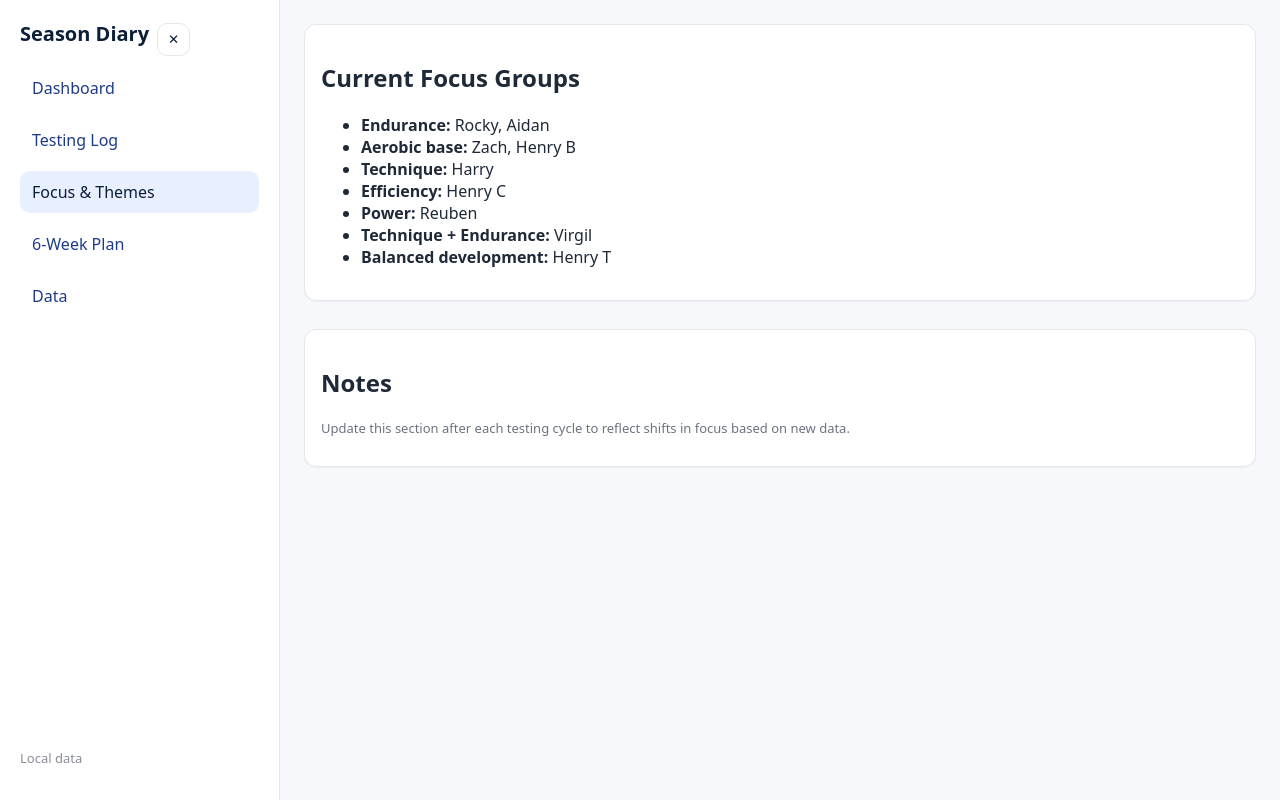
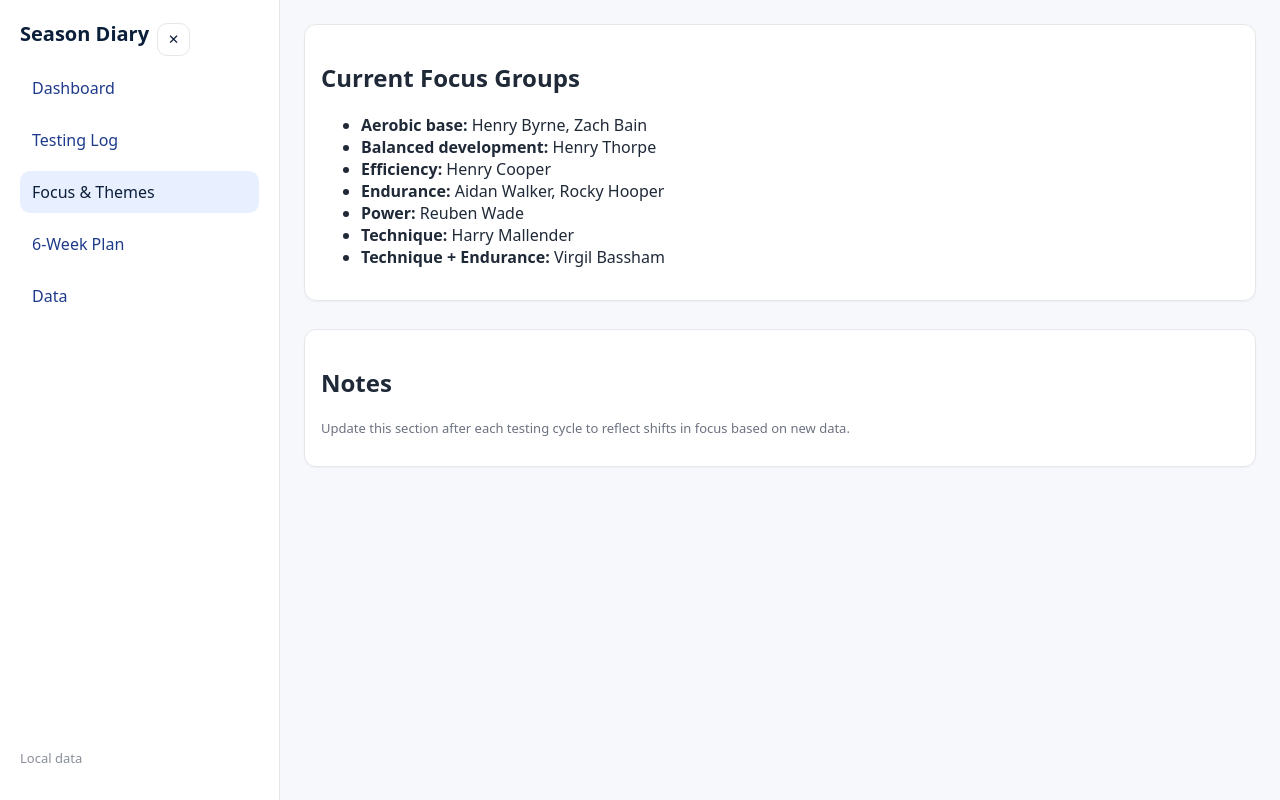
Before and after one commit to mk6488/season-diary-web-starter, a React (Vite) app: page /themes in a window 1280 px wide. Built offline with nearby package versions, Linux system fonts and the light colour scheme; no server answers; the database is empty.

Commit message:
UX & infra: fix sync info; centralize season ID; stable keys; NotFound route; derive Themes from data; pretty-print JSON uploads; SEO meta; add ESLint config and lint script

```diff
--- a/index.html
+++ b/index.html
@@ -4,6 +4,13 @@
     <meta charset="UTF-8" />
     <meta name="viewport" content="width=device-width, initial-scale=1.0" />
     <title>Season Diary</title>
+    <meta name="description" content="Coach-only season diary to track athletes, testing logs, and training themes." />
+    <link rel="icon" href="/favicon.ico" />
+    <meta property="og:title" content="Season Diary" />
+    <meta property="og:description" content="Track athlete profiles, testing, and training themes." />
+    <meta property="og:type" content="website" />
+    <meta property="og:url" content="/" />
+    <meta name="theme-color" content="#0b1e3a" />
   </head>
   <body>
     <div id="root"></div>
--- /dev/null
+++ b/src/data/constants.js
@@ -0,0 +1 @@
+export const CURRENT_SEASON_ID = '2025';
--- a/src/data/useData.js
+++ b/src/data/useData.js
@@ -1,5 +1,6 @@
 import sample from './sample.json';          // used only as a temporary placeholder
 import { fetchRemoteSeason } from './remote';
+import { CURRENT_SEASON_ID } from './constants';
 
 let currentData = sample;                     // in-memory only (no localStorage)
 const SESSION_HASH_KEY = 'seasonDiaryHash';   // session-only guards (not your data)
@@ -22,7 +23,7 @@ export function getTests(){
 
 // On app load: fetch Firestore. If data changed vs last session, do one reload.
 // Either way, set currentData = remote so the UI shows cloud data.
-export async function ensureRemote(seasonId='2025'){
+export async function ensureRemote(seasonId=CURRENT_SEASON_ID){
   try{
     const remote = await fetchRemoteSeason(seasonId);
     if (!remote) return;
--- a/src/main.jsx
+++ b/src/main.jsx
@@ -8,6 +8,7 @@ import Tests from './routes/Tests.jsx'
 import Themes from './routes/Themes.jsx'
 import Plan from './routes/Plan.jsx'
 import Data from './routes/Data.jsx'
+import NotFound from './routes/NotFound.jsx'
 
 const router = createBrowserRouter([
   { path: '/', element: <App />,
@@ -18,6 +19,7 @@ const router = createBrowserRouter([
       { path: 'themes', element: <Themes /> },
       { path: 'plan', element: <Plan /> },
       { path: 'data', element: <Data /> },
+      { path: '*', element: <NotFound /> },
     ]
   }
 ])
--- a/src/routes/App.jsx
+++ b/src/routes/App.jsx
@@ -1,12 +1,15 @@
 import React, { useEffect, useState } from 'react';
 import { NavLink, Outlet, useLocation } from 'react-router-dom';
 import { ensureRemote } from '../data/useData';
+import { CURRENT_SEASON_ID } from '../data/constants';
 import './styles.css';
 
 // in App.jsx
 function readSyncInfo(){
   const atRaw = sessionStorage.getItem('seasonDiaryLastRemoteAt');
-  return atRaw ? `Cloud sync ✓ • ${new Date(Number(atRaw)).toLocaleString()}` : 'Cloud data';
+  return atRaw
+    ? { source: 'cloud', at: Number(atRaw) }
+    : { source: 'local', at: null };
 }
 
 
@@ -16,7 +19,7 @@ export default function App() {
   const location = useLocation();
 
   // Fetch central data once; ensureRemote reloads the page only if data changed
-  useEffect(() => { ensureRemote('2025'); }, []);
+  useEffect(() => { ensureRemote(CURRENT_SEASON_ID); }, []);
 
   // Close drawer when route changes
   useEffect(() => { setOpen(false); }, [location]);
--- a/src/routes/Athlete.jsx
+++ b/src/routes/Athlete.jsx
@@ -21,7 +21,7 @@ export default function Athlete(){
             <thead><tr><th>Date</th><th>Test</th><th>Time</th><th>Split</th><th>Rate</th></tr></thead>
             <tbody>
               {a.tests.map((t,i)=>(
-                <tr key={i}>
+                <tr key={`${a.id}-${t.date}-${t.type}`}>
                   <td className="mono">{t.date}</td>
                   <td>{t.type}</td>
                   <td className="mono">{t.time}</td>
--- a/src/routes/Data.jsx
+++ b/src/routes/Data.jsx
@@ -1,5 +1,6 @@
 import React, { useEffect, useRef, useState } from 'react';
 import { publishSeason, fetchRemoteSeason } from '../data/remote';
+import { CURRENT_SEASON_ID } from '../data/constants';
 import { auth } from '../firebase';
 import { onAuthStateChanged, signInWithEmailAndPassword, signOut } from 'firebase/auth';
 
@@ -18,7 +19,7 @@ export default function Data(){
   useEffect(() => {
     (async () => {
       try{
-        const remote = await fetchRemoteSeason('2025');
+        const remote = await fetchRemoteSeason(CURRENT_SEASON_ID);
         const parsed = remote?.athletes ? remote
                      : remote?.json ? JSON.parse(remote.json)
                      : { athletes: [] };
@@ -35,7 +36,7 @@ export default function Data(){
       const json = JSON.parse(text);
       if (!Array.isArray(json.athletes)) throw new Error('JSON must be { "athletes": [...] }');
       if (!user) throw new Error('Please sign in first.');
-      await publishSeason('2025', json);
+      await publishSeason(CURRENT_SEASON_ID, json);
       setMsg('Published to Firestore ✓ — everyone will see this after reload.');
     }catch(e){
       setMsg('Publish error: ' + e.message);
@@ -51,7 +52,19 @@ export default function Data(){
   }
   function onUpload(e){
     const f = e.target.files?.[0]; if(!f) return;
-    const r = new FileReader(); r.onload = () => setText(String(r.result)); r.readAsText(f);
+    const r = new FileReader();
+    r.onload = () => {
+      try{
+        const raw = String(r.result);
+        const parsed = JSON.parse(raw);
+        setText(JSON.stringify(parsed, null, 2));
+        setMsg('Upload loaded ✓');
+      }catch(err){
+        setText(String(r.result));
+        setMsg('Upload error: invalid JSON');
+      }
+    };
+    r.readAsText(f);
   }
 
   async function onLogin(e){
--- /dev/null
+++ b/src/routes/NotFound.jsx
@@ -0,0 +1,12 @@
+import React from 'react'
+import { Link } from 'react-router-dom'
+
+export default function NotFound(){
+  return (
+    <div className="card">
+      <h2>Page not found</h2>
+      <p className="small">The page you are looking for doesn’t exist.</p>
+      <p className="small"><Link to="/">← Back to Dashboard</Link></p>
+    </div>
+  )
+}
--- a/src/routes/Tests.jsx
+++ b/src/routes/Tests.jsx
@@ -11,7 +11,7 @@ export default function Tests(){
         <thead><tr><th>Date</th><th>Athlete</th><th>Test</th><th>Time</th><th>Split</th><th>Rate</th></tr></thead>
         <tbody>
           {rows.map((r,i)=>(
-            <tr key={i}>
+            <tr key={`${r.id}-${r.date}-${r.type}`}>
               <td className="mono">{r.date}</td>
               <td><Link to={`/athlete/${r.id}`}>{r.athlete}</Link></td>
               <td>{r.type}</td>
--- a/src/routes/Themes.jsx
+++ b/src/routes/Themes.jsx
@@ -1,19 +1,31 @@
 import React from 'react'
+import { getAthletes } from '../data/useData'
 
 export default function Themes(){
+  const athletes = getAthletes() || [];
+  const byFocus = new Map();
+  for(const a of athletes){
+    const label = a.focus || 'Unassigned';
+    if(!byFocus.has(label)) byFocus.set(label, []);
+    byFocus.get(label).push(a.name);
+  }
+  const groups = Array.from(byFocus.entries())
+    .map(([label, names]) => ({ label, names: names.slice().sort((a,b)=>a.localeCompare(b)) }))
+    .sort((a,b)=> a.label.localeCompare(b.label));
+
   return (
     <div className="grid">
       <div className="card">
         <h2>Current Focus Groups</h2>
-        <ul>
-          <li><strong>Endurance:</strong> Rocky, Aidan</li>
-          <li><strong>Aerobic base:</strong> Zach, Henry B</li>
-          <li><strong>Technique:</strong> Harry</li>
-          <li><strong>Efficiency:</strong> Henry C</li>
-          <li><strong>Power:</strong> Reuben</li>
-          <li><strong>Technique + Endurance:</strong> Virgil</li>
-          <li><strong>Balanced development:</strong> Henry T</li>
-        </ul>
+        {groups.length === 0 ? (
+          <p className="small">No athletes available.</p>
+        ) : (
+          <ul>
+            {groups.map(g => (
+              <li key={g.label}><strong>{g.label}:</strong> {g.names.join(', ')}</li>
+            ))}
+          </ul>
+        )}
       </div>
       <div className="card">
         <h2>Notes</h2>
```
Also changed, not shown: package.json (+11 -1 lines), .eslintrc.cjs (added), 2 other files (tests, documents, lock files or other folders).
